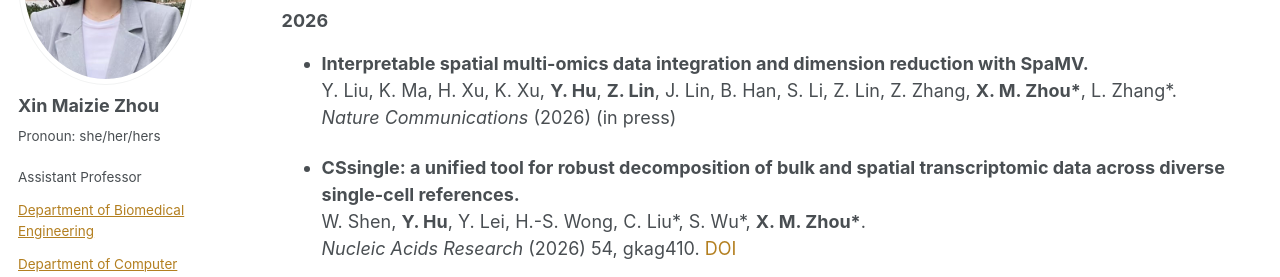
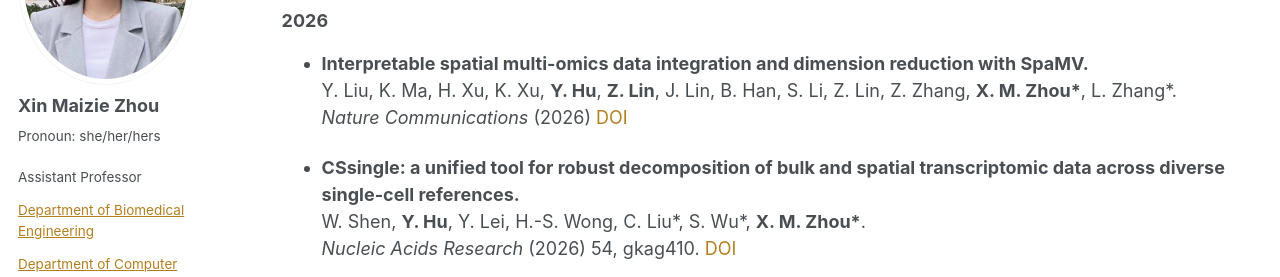
Before and after one commit to maiziezhoulab/Maiziezhoulab.github.io, a Jekyll site: the page built from _pages/publications.md, in a window 1280 px wide and 900 px high, scrolled down 1934 px. Shown: the part 153-430 px from the top of the window. Built offline with Jekyll 4.4.1, drawn with Linux system fonts in a browser that asks for light colours; some web fonts are replaced.

Commit message:
Update publications.md

```diff
--- a/_pages/publications.md
+++ b/_pages/publications.md
@@ -79,7 +79,7 @@ used Xin Maizie Zhou (X. M. Zhou) for publications after 2022.
 ### 2026
 - **Interpretable spatial multi-omics data integration and dimension reduction with SpaMV.**
    Y. Liu, K. Ma, H. Xu, K. Xu, **Y. Hu**, **Z. Lin**, J. Lin, B. Han, S. Li, Z. Lin, Z. Zhang, **X. M. Zhou\***, L. Zhang\*.
-  _Nature Communications_ (2026) (in press)
+  _Nature Communications_ (2026) [DOI](https://doi.org/10.1038/s41467-026-74718-1)
 
 - **CSsingle: a unified tool for robust decomposition of bulk and spatial transcriptomic data across diverse single-cell references.**
   W. Shen, **Y. Hu**, Y. Lei, H.-S. Wong, C. Liu\*, S. Wu\*, **X. M. Zhou\***.
```
